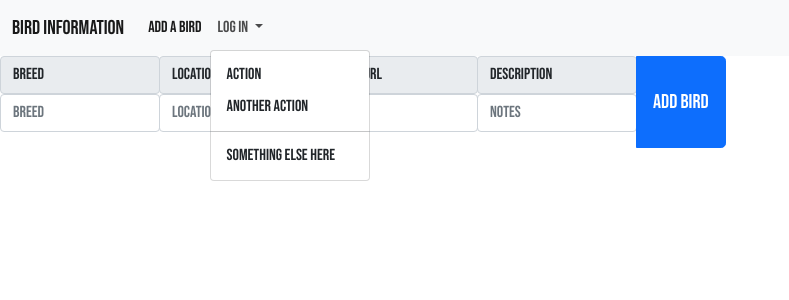
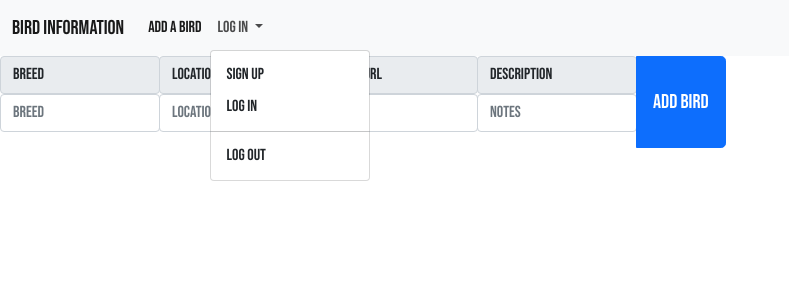
Before and after one commit to mpallenjr/birds-app-frontend, a Vue app: page /new in a window 1280 px wide. Both pictures are taken after a click on the button "Log In". Shown: the top 300 px of the page, without its empty margins (0-789 px from the left). Built offline with nearby package versions, Linux system fonts and the light colour scheme.

Commit message:
add cat directs to index.

```diff
--- a/src/App.vue
+++ b/src/App.vue
@@ -16,10 +16,10 @@
             Log In
           </a>
           <ul class="dropdown-menu" aria-labelledby="navbarDropdown">
-            <li><a class="dropdown-item" href="#">Action</a></li>
-            <li><a class="dropdown-item" href="#">Another action</a></li>
+            <li><a class="dropdown-item" href="#">Sign Up</a></li>
+            <li><a class="dropdown-item" href="#">Log In</a></li>
             <li><hr class="dropdown-divider"></li>
-            <li><a class="dropdown-item" href="#">Something else here</a></li>
+            <li><a class="dropdown-item" href="#">Log Out</a></li>
           </ul>
         </li>
       </ul>
--- a/src/views/New.vue
+++ b/src/views/New.vue
@@ -31,6 +31,7 @@ createBirds: function () {
 
 axios.post("http://localhost:3000/birds", this.newBird).then(response => {
 console.log(response.data)
+this.$router.push("/");
 
 })
 }
```
